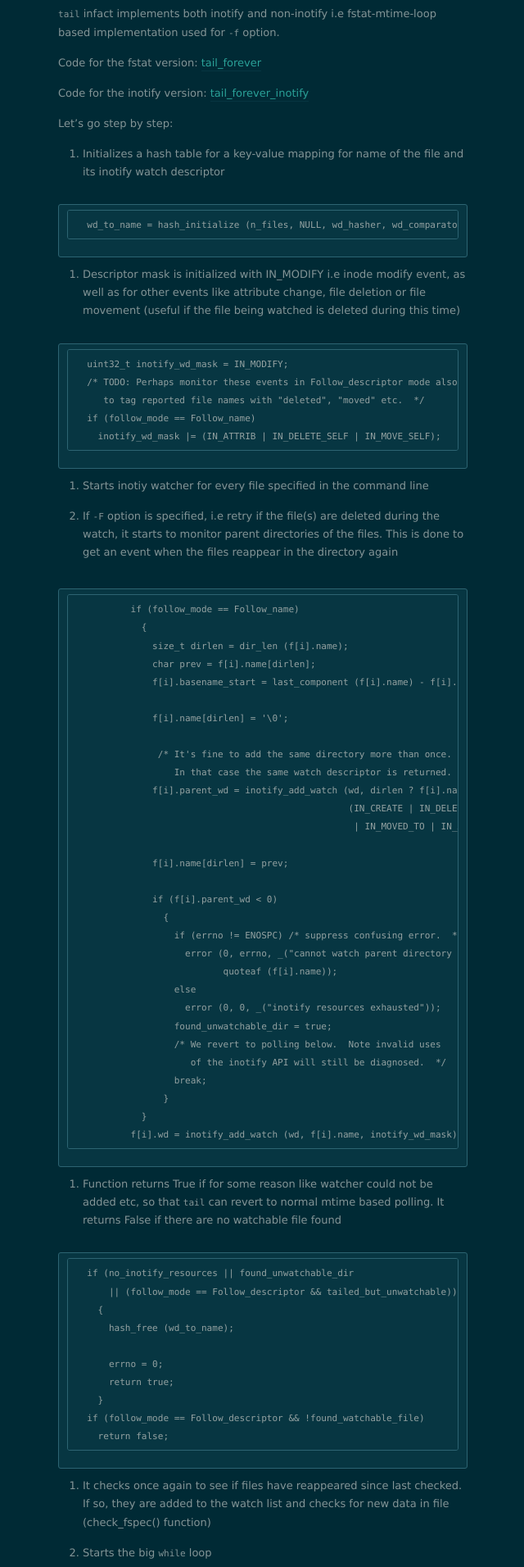
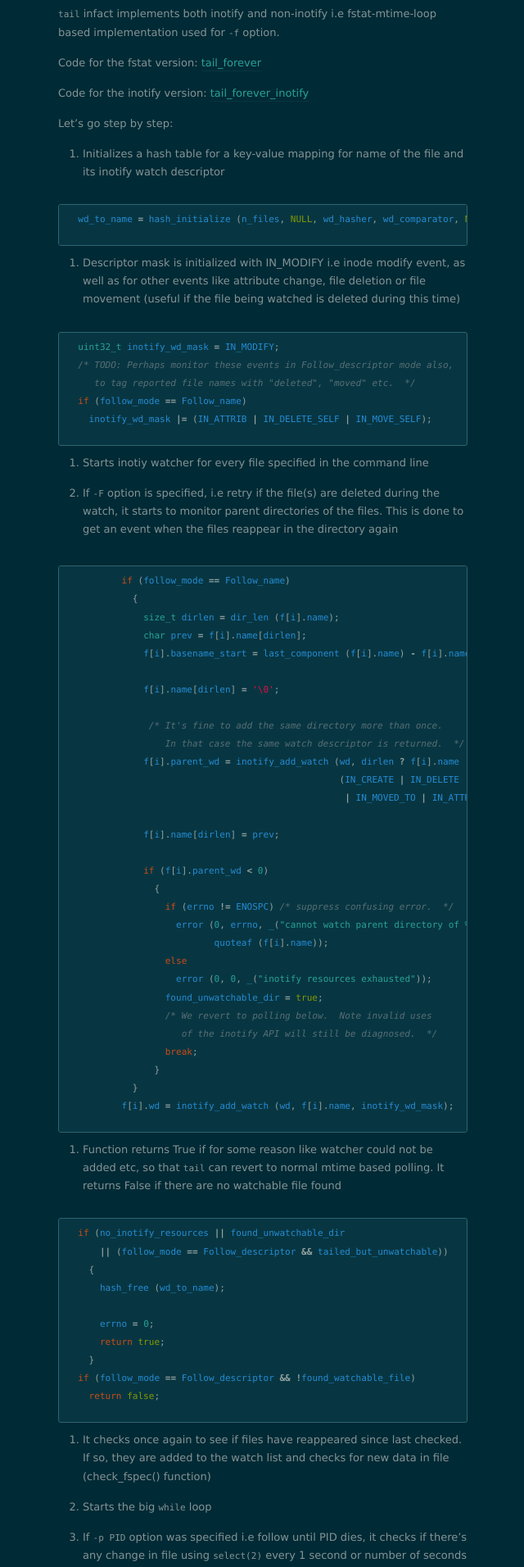
Before and after one commit to soumyadipdm/soumyadipdm.github.io, a Jekyll site: the page built from _posts/2016-02-17-tail-command-and-inotify.md, in a window 1280 px wide. Shown: the part 1136-3048 px from the top of the page at 82% size, without its empty margins (319-959 px from the left). Built offline with Jekyll 4.4.1, drawn with Linux system fonts in a browser that asks for light colours; nearby versions of some CDN libraries; some of the changed text lies outside the part shown.

Commit message:
change of Code font

````diff
--- a/_config.yml
+++ b/_config.yml
@@ -2,6 +2,7 @@
 url: http://soumyadipdm.github.io
 description: My scribbles on interesting stuffs on *nix, linux, devops, opensource
 
+gems: [jekyll-paginate]
 permalink: /:year/:month/:day/:title/
 paginate: 10
 highlighter: rouge
--- a/_posts/2016-02-17-tail-command-and-inotify.md
+++ b/_posts/2016-02-17-tail-command-and-inotify.md
@@ -41,25 +41,25 @@
 
 1. Initializes a hash table for a key-value mapping for name of the file and its inotify watch descriptor
 
-```
+{% highlight c %}
   wd_to_name = hash_initialize (n_files, NULL, wd_hasher, wd_comparator, NULL);
-```
+{% endhighlight %}
 
 2. Descriptor mask is initialized with IN_MODIFY i.e inode modify event, as well as for other events like attribute change, file deletion or file movement (useful if the file being watched is deleted during this time)
 
-```
+{% highlight c %}
   uint32_t inotify_wd_mask = IN_MODIFY;
   /* TODO: Perhaps monitor these events in Follow_descriptor mode also,
      to tag reported file names with "deleted", "moved" etc.  */
   if (follow_mode == Follow_name)
     inotify_wd_mask |= (IN_ATTRIB | IN_DELETE_SELF | IN_MOVE_SELF);
-```
+{% endhighlight %}
 
 3. Starts inotiy watcher for every file specified in the command line
 
 4. If `-F` option is specified, i.e retry if the file(s) are deleted during the watch, it starts to monitor parent directories of the files. This is done to get an event when the files reappear in the directory again
 
-```
+{% highlight c %}
           if (follow_mode == Follow_name)
             {
               size_t dirlen = dir_len (f[i].name);
@@ -90,11 +90,11 @@
                 }
             }
           f[i].wd = inotify_add_watch (wd, f[i].name, inotify_wd_mask);
-```
+{% endhighlight %}
 
 5. Function returns True if for some reason like watcher could not be added etc, so that `tail` can revert to normal mtime based polling. It returns False if there are no watchable file found
 
-```
+{% highlight c %}
   if (no_inotify_resources || found_unwatchable_dir
       || (follow_mode == Follow_descriptor && tailed_but_unwatchable))
     {
@@ -105,7 +105,7 @@
     }
   if (follow_mode == Follow_descriptor && !found_watchable_file)
     return false;
-```
+{% endhighlight %}
 
 6. It checks once again to see if files have reappeared since last checked. If so, they are added to the watch list and checks for new data in file (check_fspec() function)
 
@@ -113,7 +113,7 @@
 
 8. If `-p PID` option was specified i.e follow until PID dies, it checks if there's any change in file using `select(2)` every 1 second or number of seconds specified via `-s` option
 
-```
+{% highlight c %}
       if (pid)
         {
           if (writer_is_dead)
@@ -141,11 +141,11 @@
            else if (file_change == -1)
              error (EXIT_FAILURE, errno, _("error monitoring inotify event"));
         }
-```
+{% endhighlight %}
 
 9. Here comes inotify. safe_read() function tries to read the inotify file descriptior to see if the aforementioned events have occured. It blocks on that read, until an event has occured.
 
-```
+{% highlight c %}
       if (len <= evbuf_off)
         {
           len = safe_read (wd, evbuf, evlen);
@@ -165,11 +165,11 @@
           if (len == 0 || len == SAFE_READ_ERROR)
             error (EXIT_FAILURE, errno, _("error reading inotify event"));
         }
-```
+{% endhighlight %}
 
 10. It checks for various events like attribute change, file deletion etc, if such event has occured for a file, removes it from the watcher list
 
-```
+{% highlight c %}
       if (ev->mask & (IN_ATTRIB | IN_DELETE | IN_DELETE_SELF | IN_MOVE_SELF))
         {
           /* Note for IN_MOVE_SELF (the file we're watching has
@@ -194,7 +194,7 @@
 
           continue;
         }
-```
+{% endhighlight %}
 
 
 11. Calls check_fspec() to check for new data in the event of IN_MODIFY. If there's new data, dump_remainder() is called to print new data i.e it seeks the pointer to the end of last read byte and reads till EOF, thus avoiding duplication. [dump_remainder](http://git.savannah.gnu.org/cgit/coreutils.git/tree/src/tail.c#n395)
--- a/assets/css/style.css
+++ b/assets/css/style.css
@@ -57,7 +57,7 @@
 sub { vertical-align: sub; font-size: 0.85em; }
 
 code {
-    font: 0.85em Monaco, Courier, Monospace;
+    font: 0.85em Monaco, Consolas, Monospace;
 }
 
 blockquote {
````
Also changed, not shown: 1 other file.
